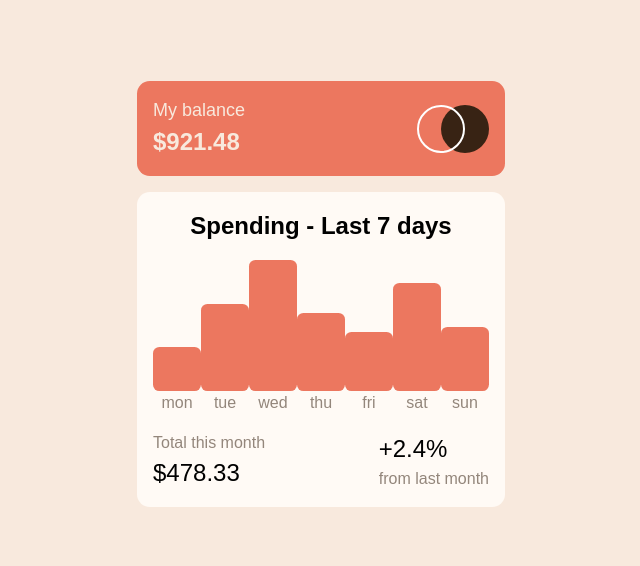
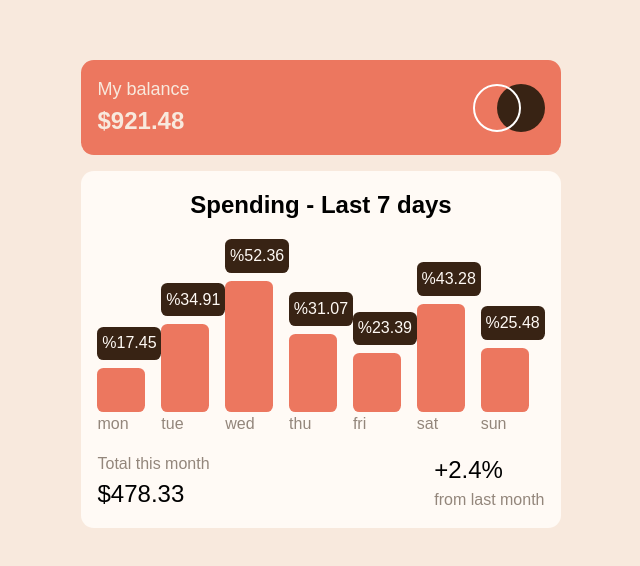
Before and after one commit to SebastianLaka/expenses-chart-component, a Vue app: page / in a window 1280 px wide. Shown: the part 106-672 px from the top of the page, without its empty margins (319-959 px from the left). Built offline with nearby package versions, Linux system fonts and the light colour scheme.

Commit message:
Add p tag with values of charts

```diff
--- a/src/components/chart-component.vue
+++ b/src/components/chart-component.vue
@@ -17,6 +17,7 @@
           :key="index">
           <p class="mon-chart__day">{{ chartItem.day }}</p>
           <div class="mon-chart__chart" :style="{ height: chartItem.amount * 2.5  + 'px' }"></div>
+          <p class="mon-chart__chart-value">%{{ chartItem.amount }}</p>
           </div>
 
         </div>
@@ -95,19 +96,26 @@
             flex-direction: column-reverse;
             &__day {
               color: $medium-brown;
-              text-align: center;
             }
             &__chart {
               background-color: $soft-red;
               width: 3em;
               border-radius: 0.4em;
-
+            }
+            &__chart-value{
+              color: $very-pale-orange;
+              background-color: $dark-brown;
+              padding: .3em;
+              margin-bottom: .5em;
+              border-radius: .4em;
+              font-family: inherit;
             }
           }
         }
         .chart-body-footer {
           display: flex;
           justify-content: space-between;
+
           .chart-total,
           .chart-increase {
             &__amount {
@@ -116,6 +124,7 @@
             &__title {
               color: $medium-brown;
             }
+
           }
         }
       }
```
